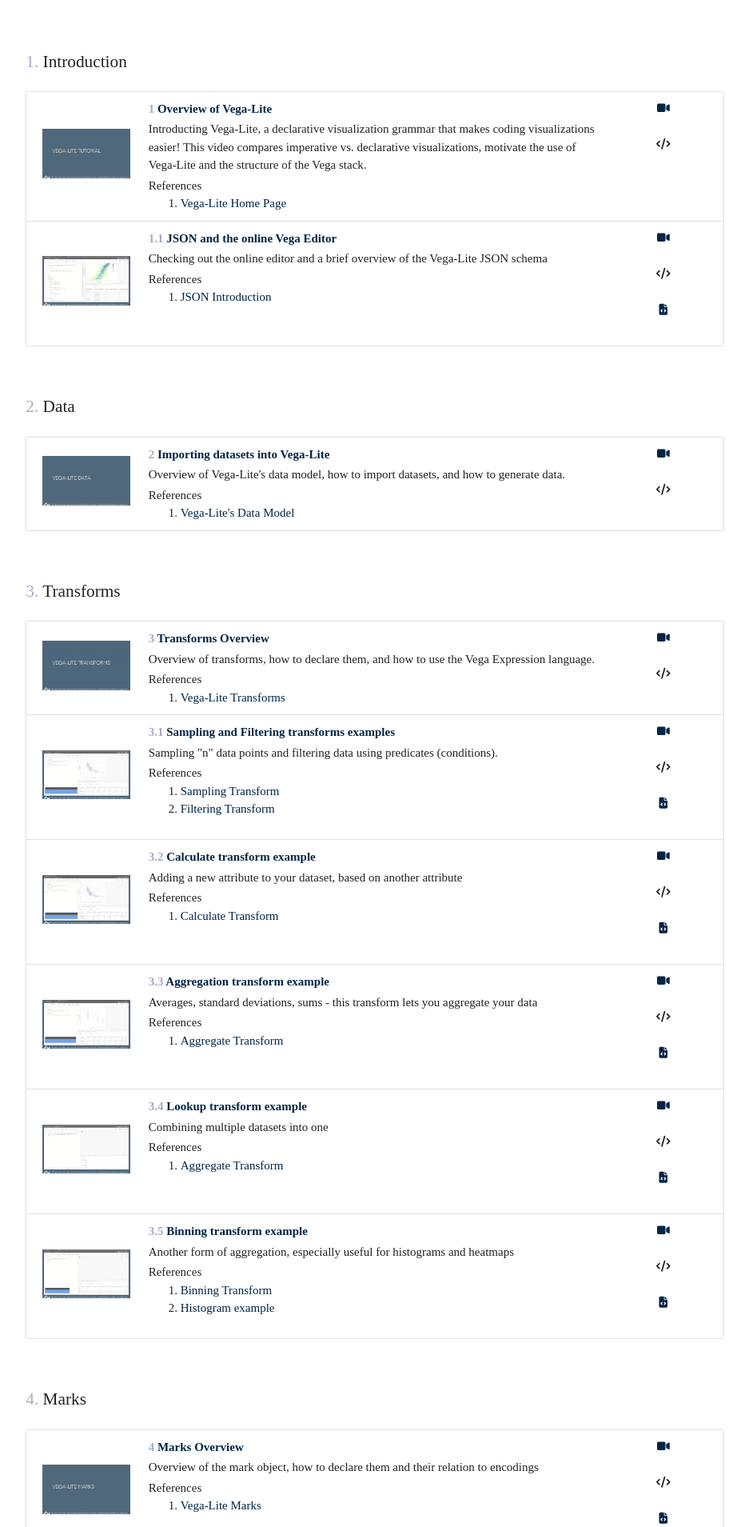
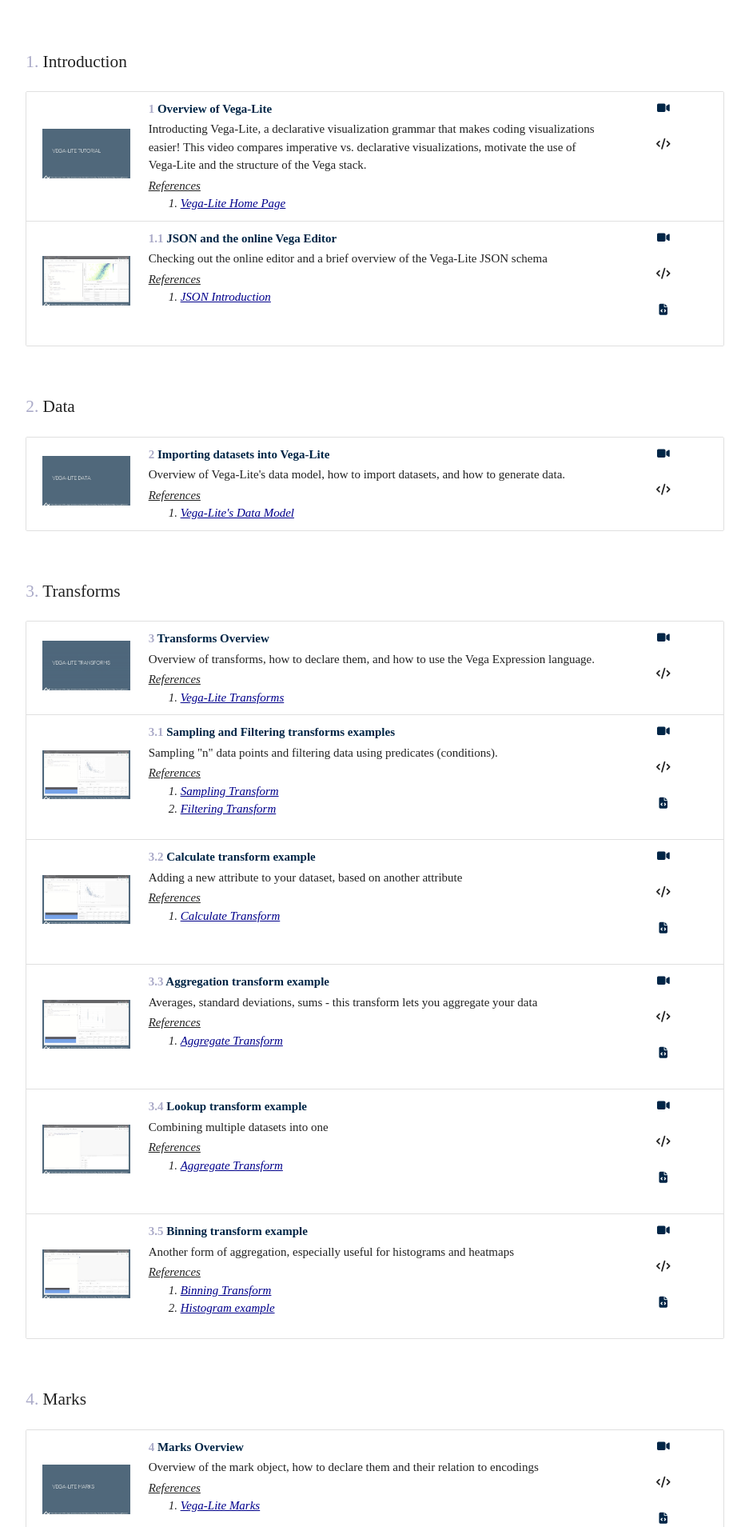
Before and after one commit to vis-au/vis-au.github.io, a PHP site: page /vl/ in a window 1280 px wide. Shown: the part 329-2238 px from the top of the page at 80% size, without its empty margins (171-1108 px from the left). Run offline with PHP 8.4, Linux system fonts and the light colour scheme; some libraries are stand-ins or nearby versions; some web fonts are replaced.

Commit message:
Added styling to references
Corrected video links

```diff
--- a/static/css/style.css
+++ b/static/css/style.css
@@ -318,3 +318,16 @@
   flex-direction: column;
   justify-content: space-around;
 }
+
+.references {
+  font-style: italic;
+}
+
+.references a{
+  color: darkblue;
+  text-decoration: underline;
+}
+
+.references span {
+  text-decoration: underline;
+}
--- a/vl/index.html
+++ b/vl/index.html
@@ -466,7 +466,7 @@
               <div class="col s2 video-icons">
                 <div class="video-icon">
                   <div class="icon-image">
-                    <a href="https://panopto.au.dk/Panopto/Pages/Viewer.aspx?id=510173d1-e615-4307-b867-af90009b2dfa"
+                    <a href="https://panopto.au.dk/Panopto/Pages/Viewer.aspx?id=70883839-bf3a-40c6-95f5-af90009bf1c4"
                       target="_blank"><i class="fas fa-video"></i></a>
                   </div>
                   <div class="icon-label">Play Video</div>
@@ -611,7 +611,7 @@
               <div class="col s2 video-icons">
                 <div class="video-icon">
                   <div class="icon-image">
-                    <a href="https://panopto.au.dk/Panopto/Pages/Viewer.aspx?id=510173d1-e615-4307-b867-af90009b2dfa"
+                    <a href="https://panopto.au.dk/Panopto/Pages/Viewer.aspx?id=54b67cf5-e8f6-43df-bbee-af8c00b4a355"
                       target="_blank"><i class="fas fa-video"></i></a>
                   </div>
                   <div class="icon-label">Play Video</div>
@@ -1098,7 +1098,7 @@
               <div class="col s2 video-icons">
                 <div class="video-icon">
                   <div class="icon-image">
-                    <a href="https://panopto.au.dk/Panopto/Pages/Viewer.aspx?id=1b321938-bf88-4933-8020-af9000a17ce3"
+                    <a href="https://panopto.au.dk/Panopto/Pages/Viewer.aspx?id=45156b71-08ea-4992-bc77-af8c00b4d3d1"
                       target="_blank"><i class="fas fa-video"></i></a>
                   </div>
                   <div class="icon-label">Play Video</div>
```
